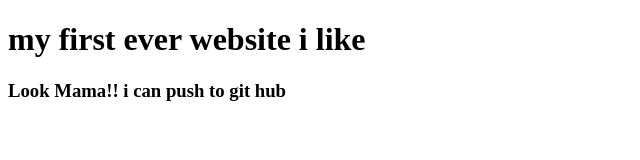
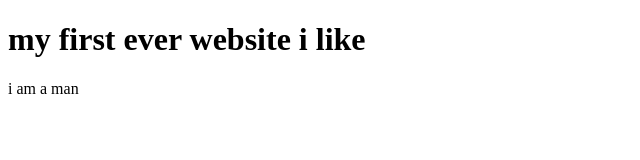
Before and after one commit to nafiulhoq/My-First-Website, a plain HTML site: page index.html in a window 1280 px wide. Shown: the whole page, without its empty margins (0-640 px from the left). Drawn offline with Linux system fonts and the light colour scheme.

Commit message:
ghost added

```diff
--- a/index.html
+++ b/index.html
@@ -7,6 +7,6 @@
 </head>
 <body>
     <h1>my first ever website i like </h1>
-    <h3>Look Mama!!  i can push to git hub</h3>
+    <p> i am a man</p>
 </body>
 </html>
```
